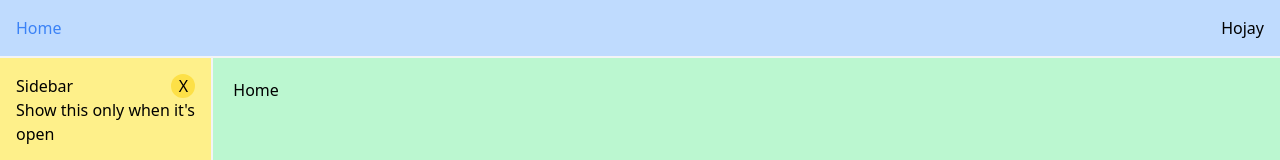
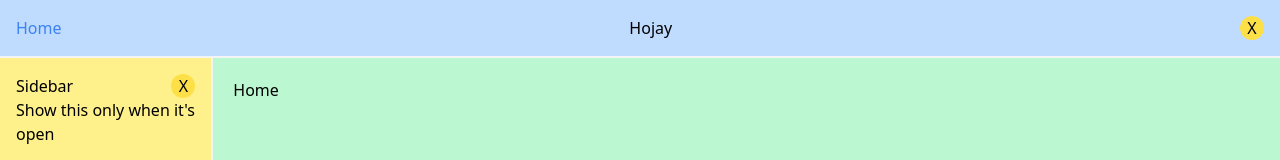
Before and after one commit to hojayxyz/wavelog, a React (Vite) app: page / in a window 1280 px wide. Shown: the top 160 px of the page. Built offline with nearby package versions, Linux system fonts and the light colour scheme.

Commit message:
Sidebar showing state implemented

```diff
--- a/src/ui/AppLayout.jsx
+++ b/src/ui/AppLayout.jsx
@@ -1,14 +1,25 @@
+import { useState } from "react";
 import { Outlet } from "react-router-dom";
 import Header from "./Header";
 import Sidebar from "./Sidebar";
 import Footer from "./Footer";
 
 function AppLayout() {
+  const [showSidebar, setShowSidebar] = useState(true);
+
+  function handleClick() {
+    setShowSidebar(!showSidebar);
+  }
+
   return (
-    <div className="grid h-screen w-full grid-cols-12 grid-rows-[auto_auto_1fr_auto] bg-red-300 sm:grid-rows-[auto_1fr_auto]">
-      <Header />
-      <Sidebar />
-      <main className="col-span-12 bg-green-200 sm:col-span-8 md:col-span-9 lg:col-span-10">
+    <div
+      className={`grid h-screen w-full grid-cols-12 ${showSidebar ? "grid-rows-[auto_auto_1fr_auto]" : "grid-rows-[auto_1fr_auto]"} bg-red-300 sm:grid-rows-[auto_1fr_auto]`}
+    >
+      <Header showSidebar={showSidebar} handleClick={handleClick} />
+      <Sidebar showSidebar={showSidebar} handleClick={handleClick} />
+      <main
+        className={`${showSidebar ? "col-span-12 sm:col-span-8 md:col-span-9 lg:col-span-10" : "col-span-12"} bg-green-200`}
+      >
         <Outlet />
       </main>
       <Footer />
--- a/src/ui/Header.jsx
+++ b/src/ui/Header.jsx
@@ -1,12 +1,18 @@
 import { Link } from "react-router-dom";
 
-function Header() {
+function Header({ showSidebar, handleClick }) {
   return (
     <header className="col-span-12 flex items-center justify-between border-b-2 border-gray-100 bg-blue-200 p-4">
       <Link to="/" className=" text-blue-500 hover:text-blue-600">
         Home
       </Link>
       <p>Hojay</p>
+      <button
+        className={`w-6 rounded-full  px-1 transition-all  ${showSidebar ? "bg-yellow-300 hover:bg-yellow-500" : "bg-red-300 hover:bg-red-500"}`}
+        onClick={handleClick}
+      >
+        {showSidebar ? "X" : "O"}
+      </button>
     </header>
   );
 }
--- a/src/ui/Sidebar.jsx
+++ b/src/ui/Sidebar.jsx
@@ -1,14 +1,7 @@
-import { useState } from "react";
-
-function Sidebar() {
-  const [showSidebar, setShowSidebar] = useState(true);
-
-  function handleClick() {
-    setShowSidebar(!showSidebar);
-  }
-
+function Sidebar({ showSidebar, handleClick }) {
   return (
     <>
+      {showSidebar ? (
         <aside className="col-span-12 border-r-2 border-solid border-gray-100 bg-yellow-200 p-4 sm:col-span-4 md:col-span-3 lg:col-span-2">
           <div className="flex items-start justify-between ">
             <p>Sidebar</p>
@@ -21,6 +14,7 @@ function Sidebar() {
           </div>
           {showSidebar && <div>Show this only when it's open</div>}
         </aside>
+      ) : null}
     </>
   );
 }
```
Lines whose indentation alone changed are shown as unchanged.
